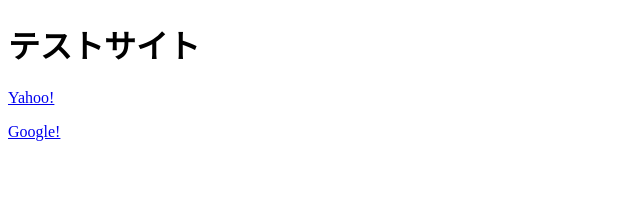
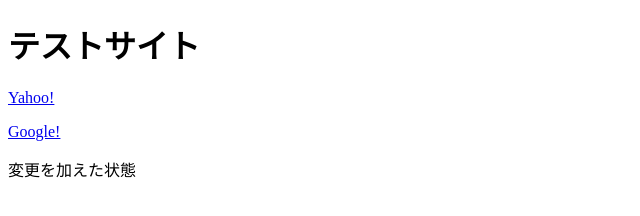
Before and after one commit to jinyasu/jinyasu.github.io, a plain HTML site: page index.html in a window 1280 px wide. Shown: the whole page, without its empty margins (0-640 px from the left). Drawn offline with Linux system fonts and the light colour scheme.

Commit message:
変更を加えた状態

```diff
--- a/index.html
+++ b/index.html
@@ -9,6 +9,6 @@
 <h1>テストサイト</h1>
 <p><a href="http://www.yahoo.co.jp">Yahoo!</a></p>
 <p><a href="http://www.google.co.jp">Google!</a></p>
-
+変更を加えた状態
 </body>
 </html>
```
